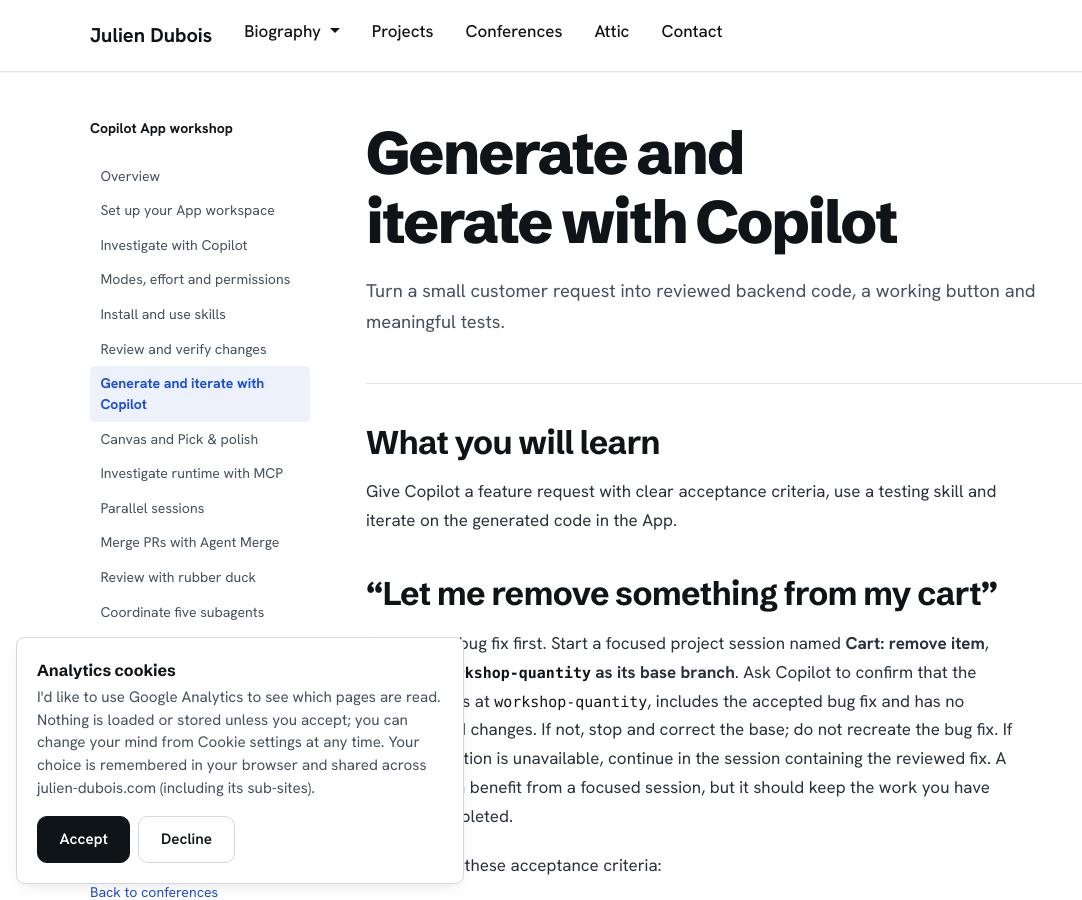
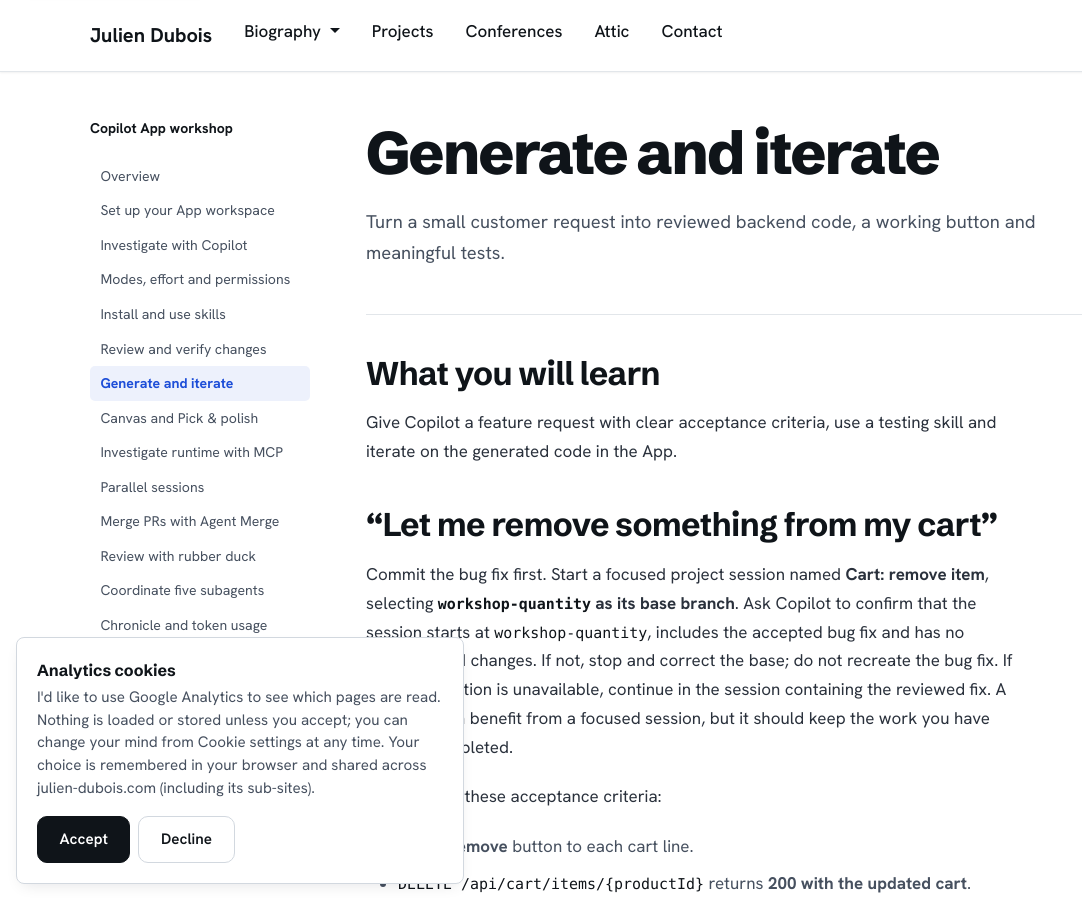
Before and after one commit to jdubois/jdubois.github.com, a Jekyll site: the page built from workshops/copilot-app/generate.md, in a window 1280 px wide and 900 px high. Shown: the whole window, without its empty margins (0-1082 px from the left). Built offline with Jekyll 4.4.1, drawn with Linux system fonts in a browser that asks for light colours.

Commit message:
Shorten workshop generation chapter label (#59)
Co-authored-by: Copilot App <223556219+Copilot@users.noreply.github.com>

```diff
--- a/_data/copilot_workshop.yml
+++ b/_data/copilot_workshop.yml
@@ -10,7 +10,7 @@
   slug: skills/
 - title: Review and verify changes
   slug: verify/
-- title: Generate and iterate with Copilot
+- title: Generate and iterate
   slug: generate/
 - title: Canvas and Pick & polish
   slug: canvas/
--- a/workshops/copilot-app/generate.md
+++ b/workshops/copilot-app/generate.md
@@ -1,6 +1,6 @@
 ---
 layout: default
-title: Generate and iterate with Copilot
+title: Generate and iterate
 description: "Turn a small customer request into reviewed backend code, a working button and meaningful tests."
 permalink: /workshops/copilot-app/generate/
 redirect_from:
--- a/workshops/copilot-app/index.md
+++ b/workshops/copilot-app/index.md
@@ -74,7 +74,7 @@ and ask for help whenever you need it.
 1. [Investigate with Copilot](/workshops/copilot-app/ticket/), using a reproducible cart bug.
 2. [Choose modes, effort and permissions](/workshops/copilot-app/fusion/), then [install and use skills](/workshops/copilot-app/skills/) with the bundled Java guidance and a regression test.
 3. [Review and verify changes](/workshops/copilot-app/verify/) to the repeated-add behavior.
-4. [Generate and iterate with Copilot](/workshops/copilot-app/generate/) to add item removal.
+4. [Generate and iterate](/workshops/copilot-app/generate/) to add item removal.
 5. [Use Canvas and Pick & polish](/workshops/copilot-app/canvas/), with startup instructions and **impeccable**.
 6. [Investigate runtime with MCP](/workshops/copilot-app/tools/), using the N+1 query as the example.
 7. [Merge the three accepted tickets into main, then start two isolated sessions](/workshops/copilot-app/parallel/) to improve the empty-cart experience and add boundary tests.
--- a/workshops/copilot-app/verify.md
+++ b/workshops/copilot-app/verify.md
@@ -5,7 +5,7 @@ description: "Guide the fix, review changed files and check tests and shop behav
 permalink: /workshops/copilot-app/verify/
 workshop: true
 next: generate
-next_title: Generate and iterate with Copilot
+next_title: Generate and iterate
 ---
 
 ## What you will learn
```
Also changed, not shown: 1 other file.
